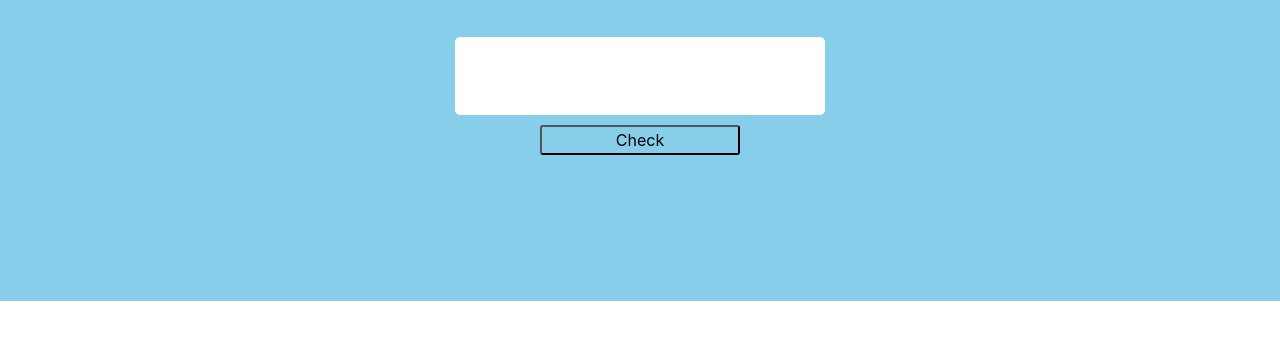
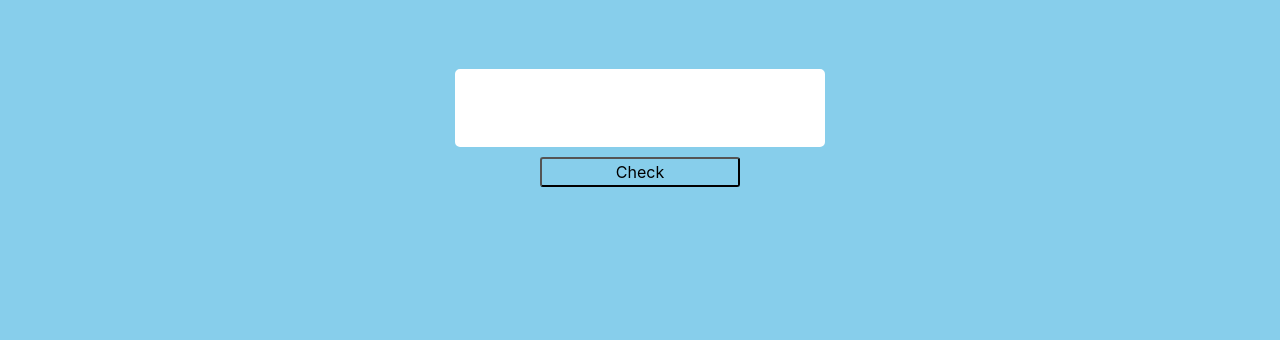
Before and after one commit to GY2AN/Get-A-Number, a plain HTML site: page index.html in a window 1280 px wide. Shown: the part 730-1070 px from the top of the page. Before the commit the page ends 1031 px from the top, so only its background shows below. Drawn offline with nearby package versions, Linux system fonts and the light colour scheme.

Commit message:
added some ccs to the blank paragraph

```diff
--- a/style.css
+++ b/style.css
@@ -21,7 +21,7 @@
 
 .last-container{
     background-color: skyblue;
-    height: 50vh;
+    height: 80vh;
 }
 
 .last-para{
@@ -54,8 +54,12 @@
     border-radius: 3px;
 }
 
-#blank_para{
+.blank-para{
     font-size: 20px;
     text-align: center;
     padding: 8px;
+    width: 200px;
+    color: white;
+    margin-right: auto;
+    margin-left: auto;
 }
```
